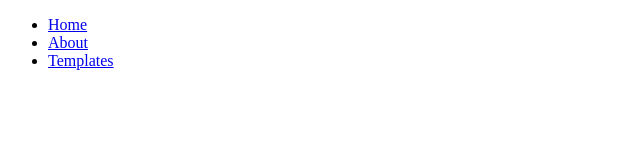
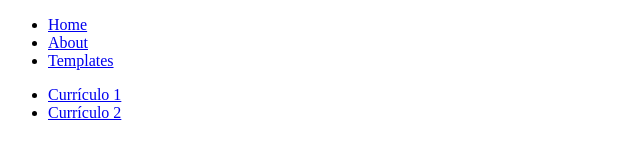
Before and after one commit to programpedropaulo/Curriculo-pessoal, a plain HTML site: page templates.html in a window 1280 px wide. Shown: the whole page, without its empty margins (0-640 px from the left). Drawn offline with Linux system fonts and the light colour scheme.

Commit message:
links que levam a mesma pagina

```diff
--- a/templates.html
+++ b/templates.html
@@ -13,7 +13,11 @@
             <li><a href="about.html">About</a></li>
             <li><a href="templates.html">Templates</a></li>
         </ul>
+        <ul>
+            <li><a href="modelos/curriculo01.html" target="template-flame">Currículo 1</a></li>
+            <li><a href="modelos/curriculo02.html" target="template-flame">Currículo 2</a></li>
+        </ul>
     </nav>
-
+    <iframe name="template-flame" style="width: 100%; height: 600px; border: none;"></iframe>
 </body>
 </html>
```
Also changed, not shown: 1 other file.
